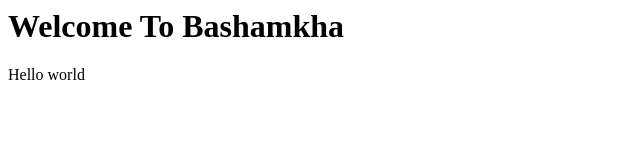
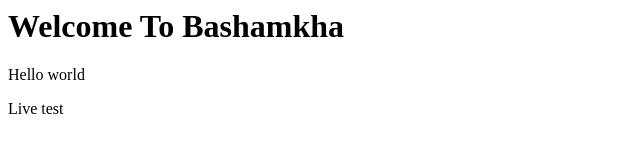
Before and after one commit to samyjumaan/git-test, a website: page index.html in a window 1280 px wide. Shown: the full height of the page, 0-640 px from the left. Drawn offline with Linux system fonts and the light colour scheme.

Commit message:
First commit

```diff
--- a/index.html
+++ b/index.html
@@ -8,5 +8,6 @@
 <body>
     <h1>Welcome To Bashamkha</h1>
     <p>Hello world</p>
+    <p>Live test</p>
 </body>
 </html>
```
Also changed, not shown: package.json (added, +19 -0 lines), 2 other files.
